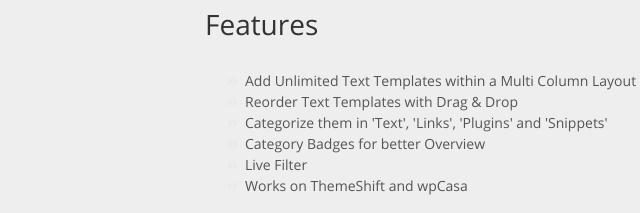
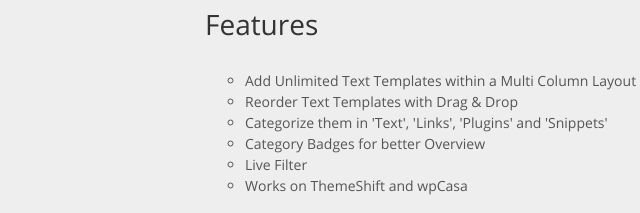
Before and after one commit to ANEX-Agency/replycate, a plain HTML site: page index.html in a window 1280 px wide. Shown: the part 315-528 px from the top of the page, 110-750 px from the left. Drawn offline with nearby package versions, Linux system fonts and the light colour scheme.

Commit message:
Update styles.css

```diff
--- a/stylesheets/styles.css
+++ b/stylesheets/styles.css
@@ -590,7 +590,7 @@ a small {
 }
 
 ul {
-  list-style-image: url("../images/bullet.png");
+  list-style-type: circle;
 }
 
 strong {
```
